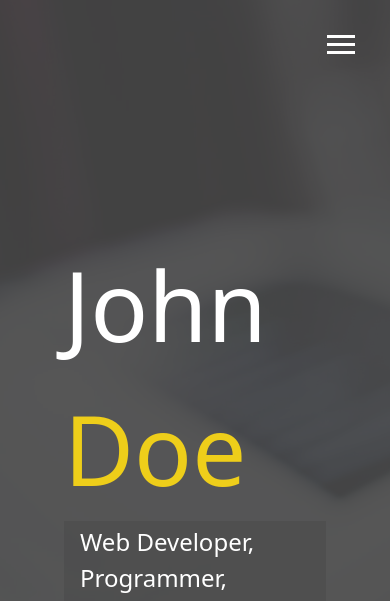
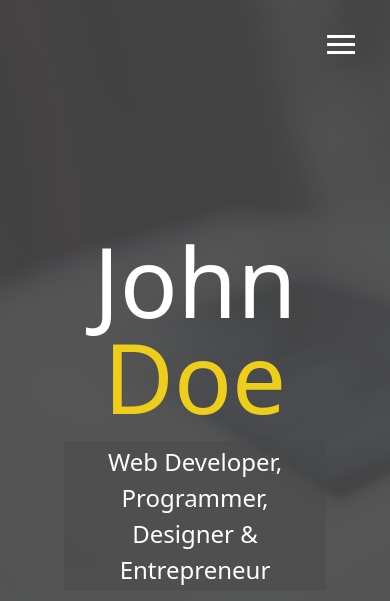
Before and after one commit to jerryhsieh/modern_profolio, a website: page dist/index.html in a window 390 px wide. Shown: the top 601 px of the page. Drawn offline with Linux system fonts and the light colour scheme.

Commit message:
Added media query and make menu overlay reponsive

```diff
--- a/scss/_config.scss
+++ b/scss/_config.scss
@@ -28,3 +28,28 @@ $background-opacity: .9;
     }
   }
 }
+
+// Media Query mixin
+@mixin mediaSm {
+  @media screen and (max-width: 500px) {
+    @content;
+  }
+}
+
+@mixin mediaMd {
+  @media screen and (max-width: 768px) {
+    @content;
+  }
+}
+
+@mixin mediaLg {
+  @media screen and (min-width: 769px) and (max-width: 1170px) {
+    @content;
+  }
+}
+
+@mixin mediaXl {
+  @media screen and (min-width: 1171px) {
+    @content;
+  }
+}
--- /dev/null
+++ b/scss/_mobile.scss
@@ -0,0 +1,56 @@
+// wide screen
+
+@include mediaXl {
+
+}
+
+// desktop and laptop
+@include mediaLg {
+
+}
+
+// tablet and small laptop
+@include mediaMd {
+  main {
+    align-items: center;
+    text-align: center;
+
+    .lg-heading {
+      line-height: 1;
+      margin-bottom: 1rem;
+    }
+  }
+
+  ul.menu-nav, div.menu-branding {
+    float: none;
+    min-height: 0;
+    width: 100%;
+    &.show {
+      transform: translate3d(0, 0, 0)
+    }
+  }
+
+  .menu-nav {
+    font-size: 24px;
+    height: 75vh;
+    transform: translate3d(-100%, 0, 0);
+  }
+
+  .menu-branding {
+    height: 25vh;
+    transform: translate3d(100%, 0, 0);
+
+    .portrait {
+      background: url('../img/portrait_small.jpg');
+      height: 150px;
+      width: 150px;
+    }
+  }
+}
+
+// smart phone
+@include mediaSm {
+  main#home h1 {
+    margin-top: 10vh;
+  }
+}
--- a/scss/main.scss
+++ b/scss/main.scss
@@ -1,5 +1,6 @@
 @import 'config';
 @import 'menu';
+@import 'mobile';
 
 * {
   box-sizing: border-box;
```
Also changed, not shown: dist/css/main.css.
